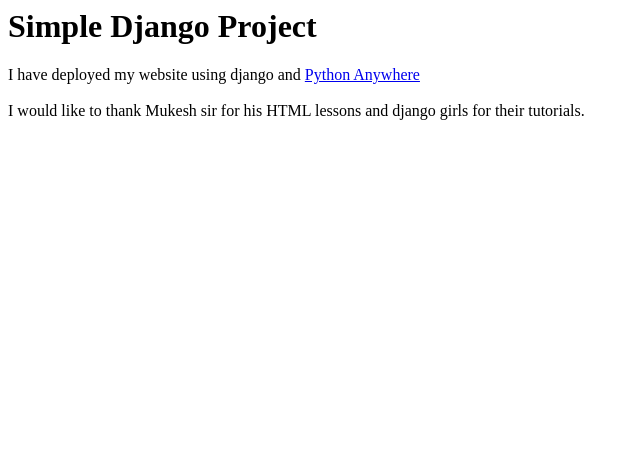
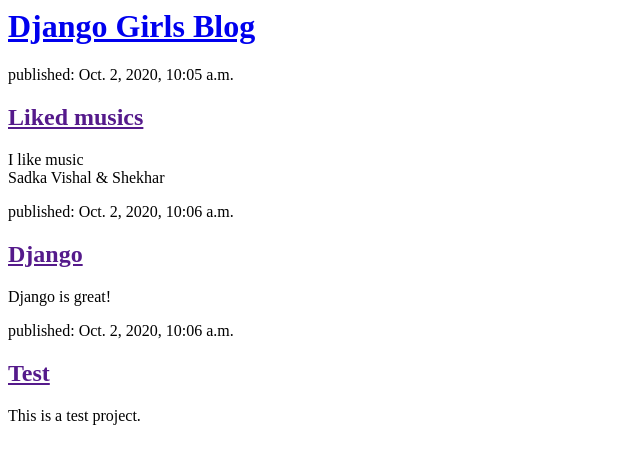
Before and after one commit to sshknt5/my-first-blog, a Django app: page / in a window 1280 px wide. Shown: the top 464 px of the page, without its empty margins (0-640 px from the left). Run offline with Django 3.2, Linux system fonts and the light colour scheme; data comes from the database, SQL or seed files in the repository.

Commit message:
Modified templates to display posts from database.

```diff
--- a/blog/templates/blog/post_list.html
+++ b/blog/templates/blog/post_list.html
@@ -3,9 +3,16 @@
         <title>Web Tech</title>
     </head>
     <body>
-        <H1> Simple Django Project </h1>
-	<p> I have deployed my website using django and <a href="https://www.pythonanywhere.com/">Python Anywhere</a>
-	<br> <br> I would like to thank Mukesh sir for his HTML lessons and django girls for their tutorials.
-	</p>
+        <div>
+    <h1><a href="/">Django Girls Blog</a></h1>
+	</div>
+
+	{% for post in posts %}
+    <div>
+        <p>published: {{ post.published_date }}</p>
+        <h2><a href="">{{ post.title }}</a></h2>
+        <p>{{ post.text|linebreaksbr }}</p>
+    </div>
+{% endfor %}
     </body>
 </html>
--- a/blog/views.py
+++ b/blog/views.py
@@ -1,5 +1,8 @@
 from django.shortcuts import render
+from django.utils import timezone
+from .models import Post
 
 # Create your views here.
 def post_list(request):
-    return render(request, 'blog/post_list.html', {})
+    posts = Post.objects.filter(published_date__lte=timezone.now()).order_by('published_date')
+    return render(request, 'blog/post_list.html', {'posts': posts})
```
